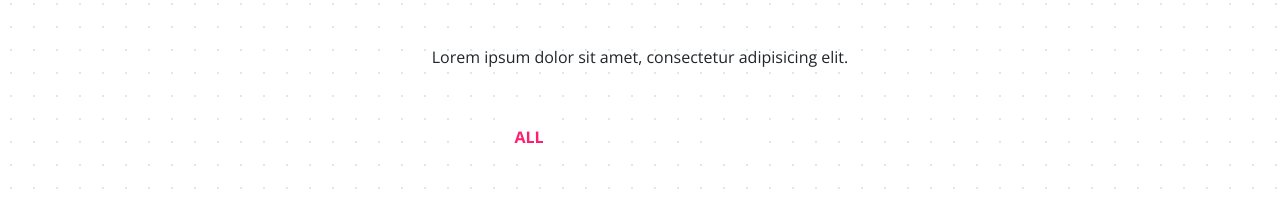
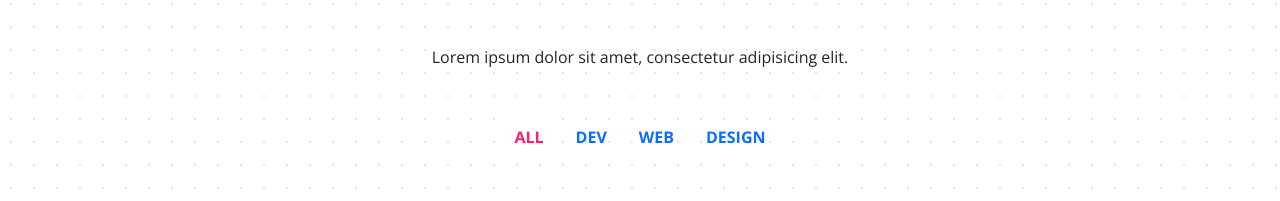
Before and after one commit to Akthamturk/Osaka, a plain HTML site: page index.html in a window 1280 px wide. Shown: the part 1619-1820 px from the top of the page. Drawn offline with nearby package versions, Linux system fonts and the light colour scheme.

Commit message:
fix links

```diff
--- a/main.css
+++ b/main.css
@@ -14,8 +14,11 @@ body{
 .nav-tabs .nav-item.show .nav-link, .nav-tabs .nav-link.active {
     color: var(--primaryColor)
 }
-.nav-link {
-    color: black;
+.navbar .navbar-nav .nav-link {
+    color: white;
+}
+.navbar-expand-lg .navbar-nav .nav-link{
+color: white;
 }
 .Portfolio .nav-tabs .nav-link,.Portfolio .nav-tabs {
 border: none;
@@ -23,9 +26,7 @@ border: none;
 .black{
     background-color: black;
 }
-.nav-link{
-    color: white;
-}
+
 .navbar-nav .nav-link.active,
 .navbar-nav .nav-link:hover {
     color: var(--primaryColor);
```
Also changed, not shown: index.html (+4 -4 lines).
